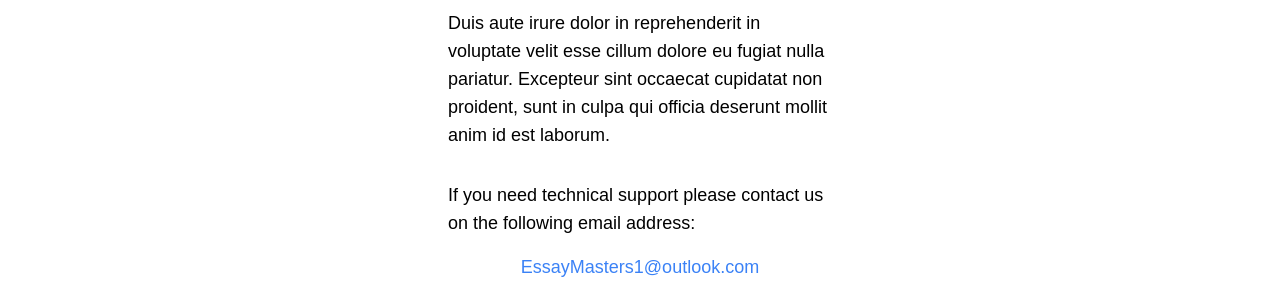
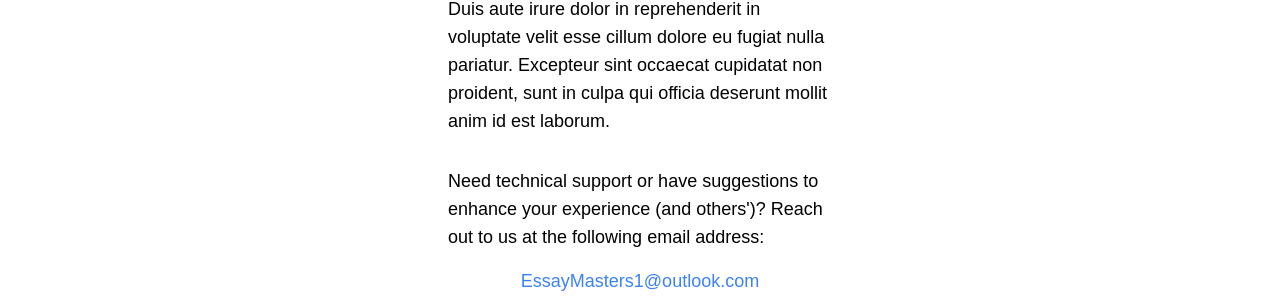
Before and after one commit to dajeti/EssayMaster, a Next.js app in the folder essaymasters/: page /about in a window 1280 px wide. Shown: the part 371-672 px from the top of the page. Built offline with nearby package versions, Linux system fonts and the light colour scheme.

Commit message:
Customer support info update

```diff
--- a/essaymasters/src/app/about/page.tsx
+++ b/essaymasters/src/app/about/page.tsx
@@ -31,7 +31,7 @@ export default function Home() {
         </p>
 
         <p className="flex pt-8 flex-col items-center text-left text-lg text-black">
-          If you need technical support please contact us on the following email address:
+        Need technical support or have suggestions to enhance your experience (and others')? Reach out to us at the following email address:
         </p>
 
         <a
```
